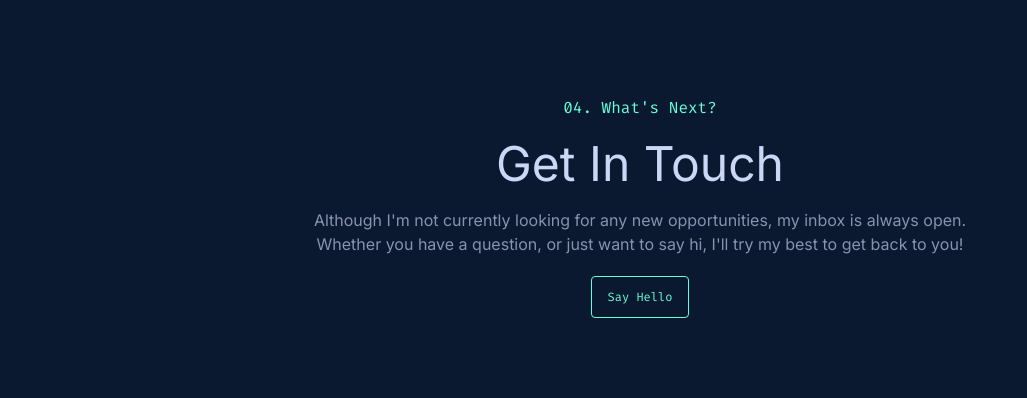
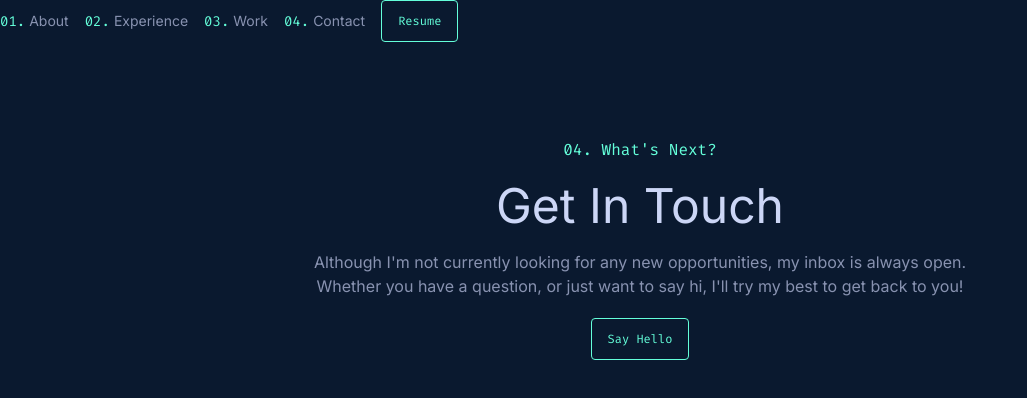
Before and after one commit to kenneth-miura/kennethmiura.com, a Next.js app: page / in a window 1280 px wide. Shown: the top 398 px of the page, without its empty margins (0-1027 px from the left). Built offline with nearby package versions, Linux system fonts and the light colour scheme.

Commit message:
finished contact page

```diff
--- a/app/page.tsx
+++ b/app/page.tsx
@@ -1,9 +1,25 @@
+'use client';
 import ContactSection from "@/app/ui/contact/contact-section";
+import NavigationMenu from "@/app/ui/navigation-menu";
+import {useState} from "react";
+import {clsx} from "clsx";
 
 export default function Home() {
-  return (
-      <div className="px-4 md:px-36">
-          <ContactSection/>
-      </div>
-  );
+    const [menuOpen, setMenuOpen] = useState(false);
+    const toggleMenuOpen = () => setMenuOpen((prevMenuOpen) => !prevMenuOpen);
+
+
+    return (
+        <>
+            <header>
+                <NavigationMenu menuOpen={menuOpen} toggleMenuOpen={toggleMenuOpen}/>
+            </header>
+            <div className={clsx("px-4 md:px-36 transition-all", {
+                ['blur md:blur-none pointer-events-none md:pointer-events-auto ']: menuOpen
+            })}
+            >
+                <ContactSection/>
+            </div>
+        </>
+    );
 }
--- a/app/ui/link-button.module.scss
+++ b/app/ui/link-button.module.scss
@@ -1,6 +1,14 @@
 @use "app/pages/AllVariables.global" as global;
 
 $translation: 3px;
+
+.defaultSize {
+  padding: 12px 16px;
+}
+
+.largeSize {
+  padding: 13px 45px;
+}
 
 
 .linkButton {
@@ -8,7 +16,6 @@ $translation: 3px;
   border-width: 1px;
   border-color: global.$brand-primary;
   border-radius: 4px;
-  padding: 12px 16px;
   transition: all 0.25s cubic-bezier(0.645,0.045,0.355,1);
   cursor: pointer;
   display: inline-block;
--- a/app/ui/link-button.tsx
+++ b/app/ui/link-button.tsx
@@ -4,12 +4,18 @@ import {firaCode} from "@/app/ui/fonts";
 interface LinkButtonProps {
     targetUrl: string;
     text: string;
+    /** If not specified, defaults to 'default' */
+    size?: 'default' | 'large';
 }
 export default function LinkButton(props: LinkButtonProps) {
     const {targetUrl, text} = props;
+    const size = props.size ?? 'default';
     return (
             <a
-                className={clsx([styles.linkButton, firaCode.className, "text-xs"])}
+                className={clsx([styles.linkButton, firaCode.className, "text-xs"], {
+                    [styles.largeSize]: size === 'large',
+                    [styles.defaultSize]: size === 'default',
+                })}
                 href={targetUrl}
             >
                 {text}
--- a/app/ui/navigation-menu.module.scss
+++ b/app/ui/navigation-menu.module.scss
@@ -1,5 +1,4 @@
 @use "app/pages/AllVariables.global" as global;
-
 
 
 %closeButtonLine {
@@ -7,8 +6,7 @@
   position: absolute;
   top: 50%;
   left: 25%;
-  width:100%;
-  //transition: all 0.25s cubic-bezier(0.645,0.045,0.355,1) 0.5s;
+  width: 100%;
 }
 
 .link {
@@ -16,6 +14,7 @@
     color: global.$brand-primary;
   }
 }
+
 .number {
-  color: global.$brand-primary
+  color: global.$brand-primary;
 }
--- a/app/ui/navigation-menu.tsx
+++ b/app/ui/navigation-menu.tsx
@@ -7,15 +7,22 @@ import NavigationMenuMobileButton from "@/app/ui/navigation-menu-mobile-button";
 import NavigationSidebar from "@/app/ui/navigation-sidebar";
 import {firaCode} from "@/app/ui/fonts";
 
+// TODO: if this setOpen stuff feels universally needed, alter to a universal provider
+export interface NavigationMenuProps {
+    menuOpen: boolean;
+    toggleMenuOpen: () => void;
+}
+
 export interface NavigationLinkData {
     href: string;
     text: string;
+
 }
 
-export default function NavigationMenu() {
+export default function NavigationMenu(props: NavigationMenuProps) {
+    // TODO: when menuOpen and in mobile, blur the background
 
-    const [menuOpen, setMenuOpen] = React.useState(false);
-    const toggleMenuOpen = React.useCallback(() => setMenuOpen(prevOpen => !prevOpen), [menuOpen]);
+    const {menuOpen, toggleMenuOpen} = props;
 
     const data: NavigationLinkData[] = [{
         href: "/#about",
@@ -53,17 +60,14 @@ export default function NavigationMenu() {
     );
 
 
-
-
-
     const mobile =
         <>
             <NavigationMenuMobileButton menuOpen={menuOpen} toggleMenuOpen={toggleMenuOpen}/>
             {menuOpen && (
                 <NavigationSidebar data={data}/>
-                )
-                }
-            </>;
+            )
+            }
+        </>;
 
     return (<>
             <div className="hidden md:block">
--- a/app/ui/navigation-sidebar.module.scss
+++ b/app/ui/navigation-sidebar.module.scss
@@ -1,8 +1,8 @@
 @use "app/pages/AllVariables.global" as global;
+@use "app/ui/navigation-menu.module" as desktopMenu;
 
 $side-padding: 15px;
 
-// TODO: this should swallow
 .sidebar {
   display: flex;
   padding-right: $side-padding;
@@ -10,14 +10,10 @@ $side-padding: 15px;
   position: fixed;
   top: 0;
   right:0;
-  width: 250px;
+  width: min(75vw, 400px);
   height: 100%;
   background-color: global.$light-background-color;
   box-shadow: -10px 0 30px -15px rgba(2,12,27,0.7);
   z-index: 1;
   transition: transform 0.3s ease;
 }
-
-.number {
-  color: global.$brand-primary
-}
--- a/app/ui/navigation-sidebar.tsx
+++ b/app/ui/navigation-sidebar.tsx
@@ -4,6 +4,7 @@ import {clsx} from "clsx";
 import Link from "next/link";
 import LinkButton from "@/app/ui/link-button";
 import React from "react";
+import {firaCode} from "@/app/ui/fonts";
 
 interface NavigationMenuMobileSidebarProps {
     data: NavigationLinkData[];
@@ -13,21 +14,21 @@ export default function NavigationSidebar(props: NavigationMenuMobileSidebarProp
     const { data} = props;
 
     return (<div className={styles.sidebar}>
-        <ol className="flex flex-col items-center">
+        <ol className="flex flex-col items-center justify-center flex-grow">
             {
                 data.map((linkData, i) => {
                     const number = `0${i + 1}.`
                     return (
                         <li key={linkData.text} className={clsx([styles.link, "mb-4 text-lg"])}>
-                            <Link href={linkData.href} className="flex flex-col items-center">
-                                <span className={clsx([styles.number, "mb-1"])}>{number}</span>
+                            <Link href={linkData.href} className="flex flex-col items-center text-base">
+                                <span className={clsx([styles.number, firaCode.className, "mb-1"])}>{number}</span>
                                 {linkData.text}
                             </Link>
                         </li>
                     )
                 })
             }
-            <LinkButton targetUrl={"/resume.pdf"} text="Resume"/>
+            <LinkButton targetUrl={"/resume.pdf"} text="Resume" size='large'/>
         </ol>
 
 
```
Also changed, not shown: 2 other files (tests, documents, lock files or other folders).
